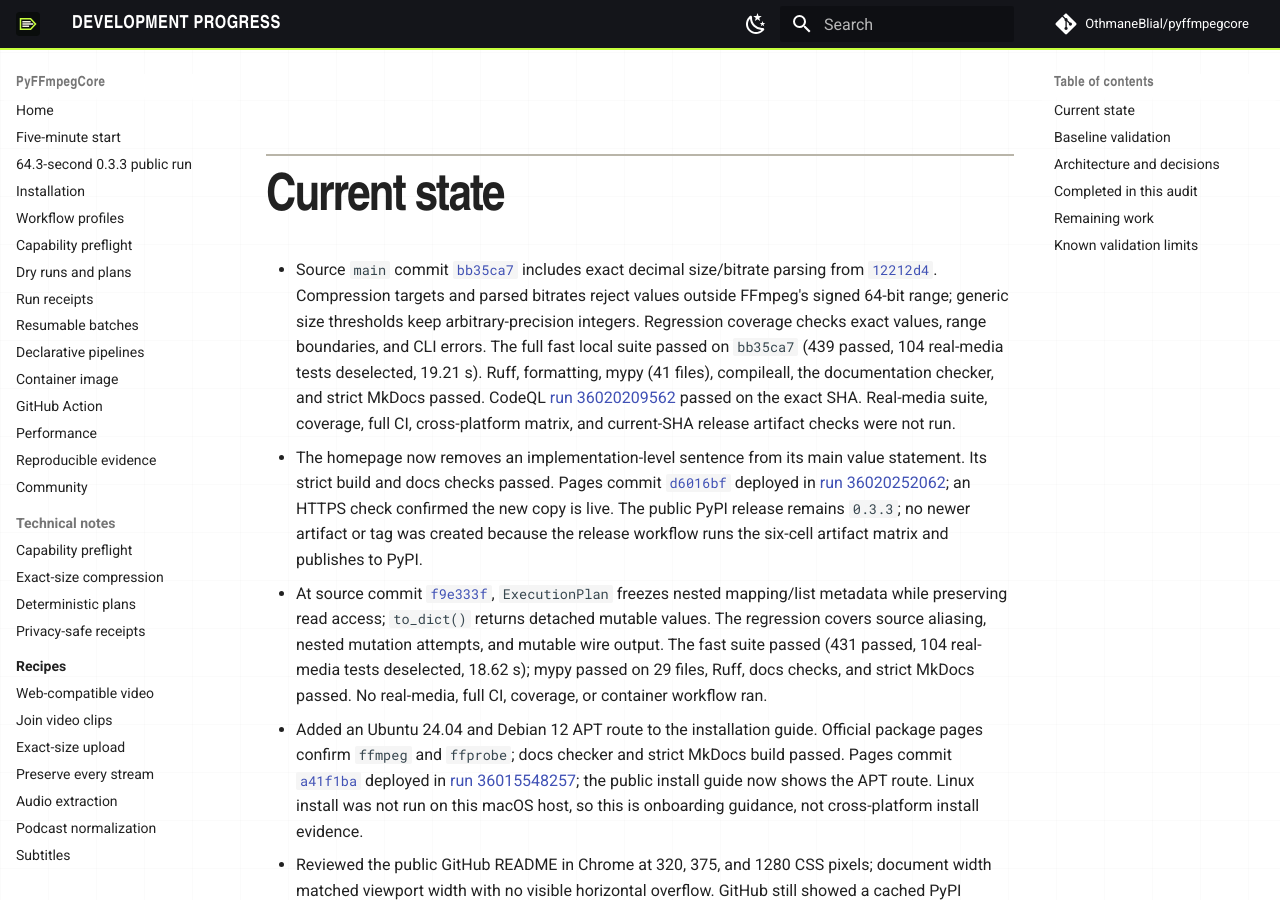
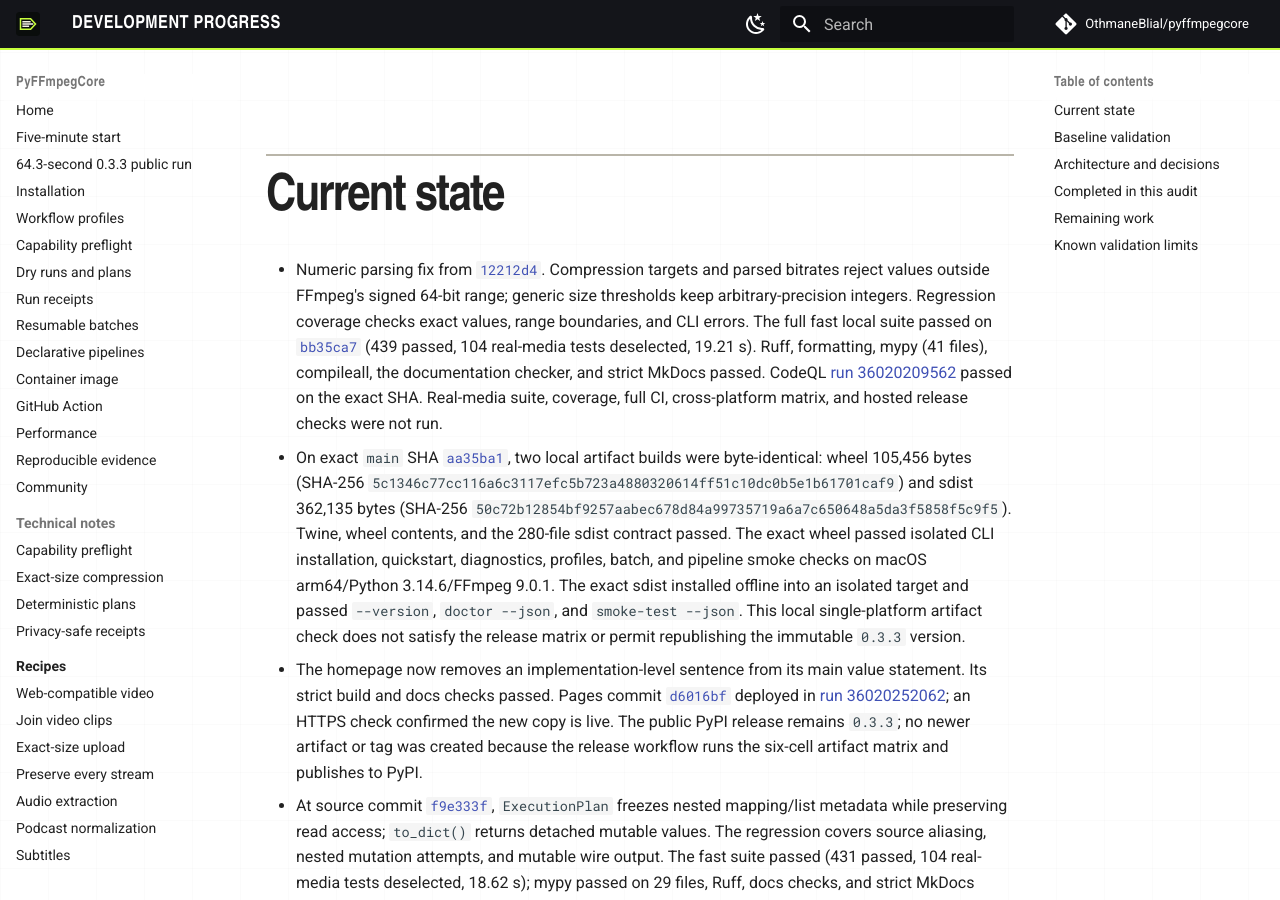
Before and after one commit to OthmaneBlial/pyffmpegcore, an MkDocs documentation site: the page built from docs/PROGRESS.md, in a window 1280 px wide and 900 px high, scrolled down 382 px. Built offline with MkDocs 1.6.1 and Material for MkDocs 9.7.7, drawn with Linux system fonts in a browser that asks for light colours; comment, search, counter and statistics services are not loaded.

Commit message:
docs: record reproducible package validation

```diff
--- a/docs/PROGRESS.md
+++ b/docs/PROGRESS.md
@@ -4,19 +4,32 @@ Updated: 2026-09-24
 
 ## Current state
 
-- Source `main` commit
-  [`bb35ca7`](https://github.com/OthmaneBlial/pyffmpegcore/commit/bb35ca739759b11d028e00b0f5df11e8c31feb98)
-  includes exact decimal size/bitrate parsing from
+- Numeric parsing fix from
   [`12212d4`](https://github.com/OthmaneBlial/pyffmpegcore/commit/12212d4a21d859ded09fd60cbf96bce840ce6af5).
   Compression targets and parsed bitrates reject values outside FFmpeg's
   signed 64-bit range; generic size thresholds keep arbitrary-precision
   integers. Regression coverage checks exact values, range boundaries, and CLI
-  errors. The full fast local suite passed on `bb35ca7` (439 passed, 104
+  errors. The full fast local suite passed on
+  [`bb35ca7`](https://github.com/OthmaneBlial/pyffmpegcore/commit/bb35ca739759b11d028e00b0f5df11e8c31feb98)
+  (439 passed, 104
   real-media tests deselected, 19.21 s). Ruff, formatting, mypy (41 files),
   compileall, the documentation checker, and strict MkDocs passed. CodeQL
   [run 36020209562](https://github.com/OthmaneBlial/pyffmpegcore/actions/runs/36020209562)
   passed on the exact SHA. Real-media suite, coverage, full CI, cross-platform
-  matrix, and current-SHA release artifact checks were not run.
+  matrix, and hosted release checks were not run.
+- On exact `main` SHA
+  [`aa35ba1`](https://github.com/OthmaneBlial/pyffmpegcore/commit/aa35ba19daecf990e88efb1ac05f4bb8b8080efc),
+  two local artifact builds were byte-identical: wheel 105,456 bytes
+  (SHA-256 `5c1346c77cc116a6c3117efc5b723a4880320614ff51c10dc0b5e1b61701caf9`)
+  and sdist 362,135 bytes (SHA-256
+  `50c72b12854bf9257aabec678d84a99735719a6a7c650648a5da3f5858f5c9f5`).
+  Twine, wheel contents, and the 280-file sdist contract passed. The exact
+  wheel passed isolated CLI installation, quickstart, diagnostics, profiles,
+  batch, and pipeline smoke checks on macOS arm64/Python 3.14.6/FFmpeg 9.0.1.
+  The exact sdist installed offline into an isolated target and passed
+  `--version`, `doctor --json`, and `smoke-test --json`. This local
+  single-platform artifact check does not satisfy the release matrix or permit
+  republishing the immutable `0.3.3` version.
 - The homepage now removes an implementation-level sentence from its main
   value statement. Its strict build and docs checks passed. Pages commit
   [`d6016bf`](https://github.com/OthmaneBlial/OthmaneBlial.github.io/commit/d6016bf7a67668a6139f1d8598f3d55892d2a5aa)
```
